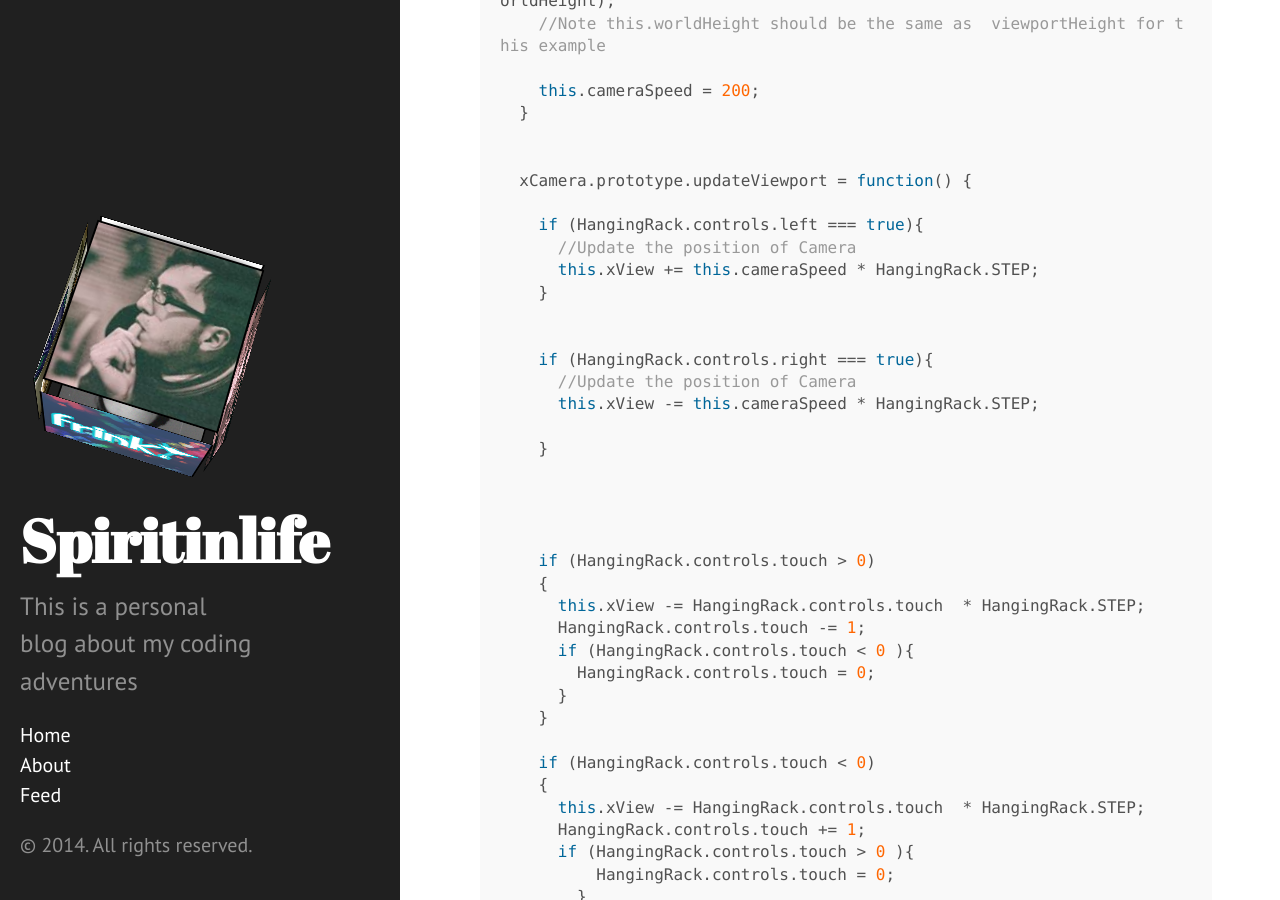
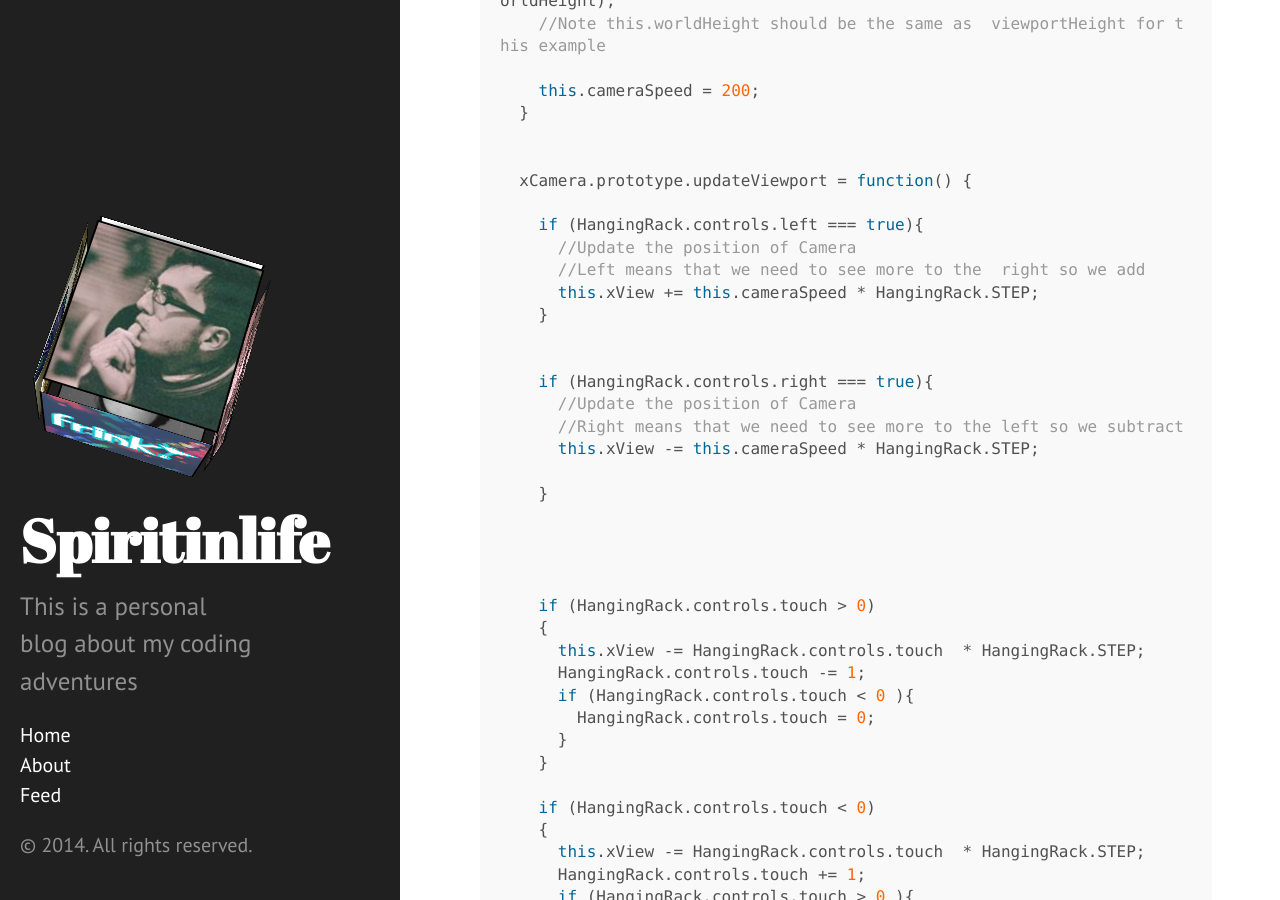
Before and after one commit to spiritinlife/spiritinlife.github.io, a Jekyll site: the page built from _posts/2014-08-02-Implementing-hanging-rack-clothes-js-canvas.markdown, in a window 1280 px wide and 900 px high, scrolled down 5906 px. Built offline with Jekyll 4.4.1, drawn with Linux system fonts in a browser that asks for light colours; Markdown is read by kramdown in place of the engine named in the settings; comment, search, counter and statistics services are not loaded.

Commit message:
Article about javascript canvas

```diff
--- a/_posts/2014-08-02-Implementing-hanging-rack-clothes-js-canvas.markdown
+++ b/_posts/2014-08-02-Implementing-hanging-rack-clothes-js-canvas.markdown
@@ -239,12 +239,14 @@ We also define one function :
 
     if (HangingRack.controls.left === true){
       //Update the position of Camera
+      //Left means that we need to see more to the  right so we add
       this.xView += this.cameraSpeed * HangingRack.STEP;
     }
 
 
     if (HangingRack.controls.right === true){
       //Update the position of Camera
+      //Right means that we need to see more to the left so we subtract
       this.xView -= this.cameraSpeed * HangingRack.STEP;
 
     }
```
